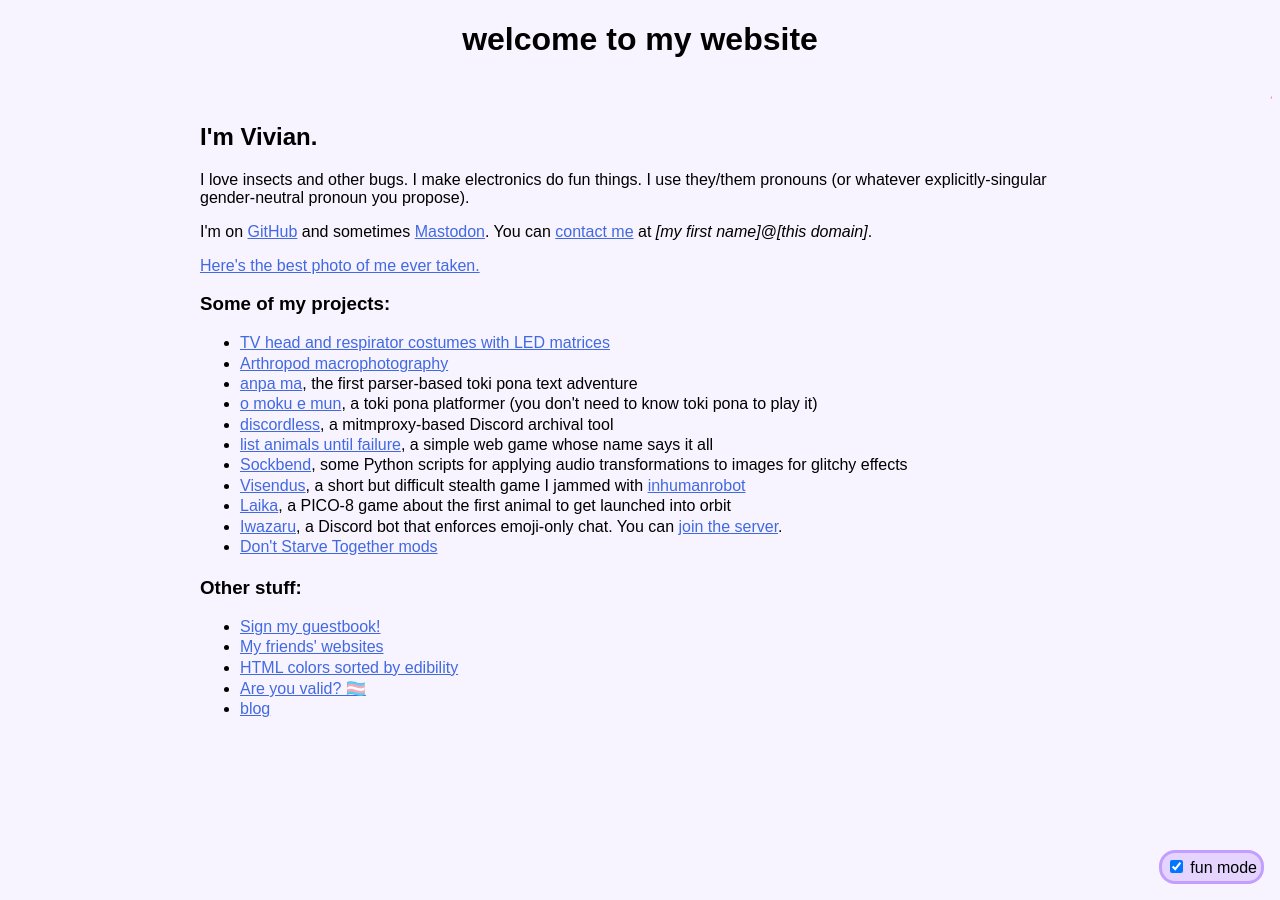
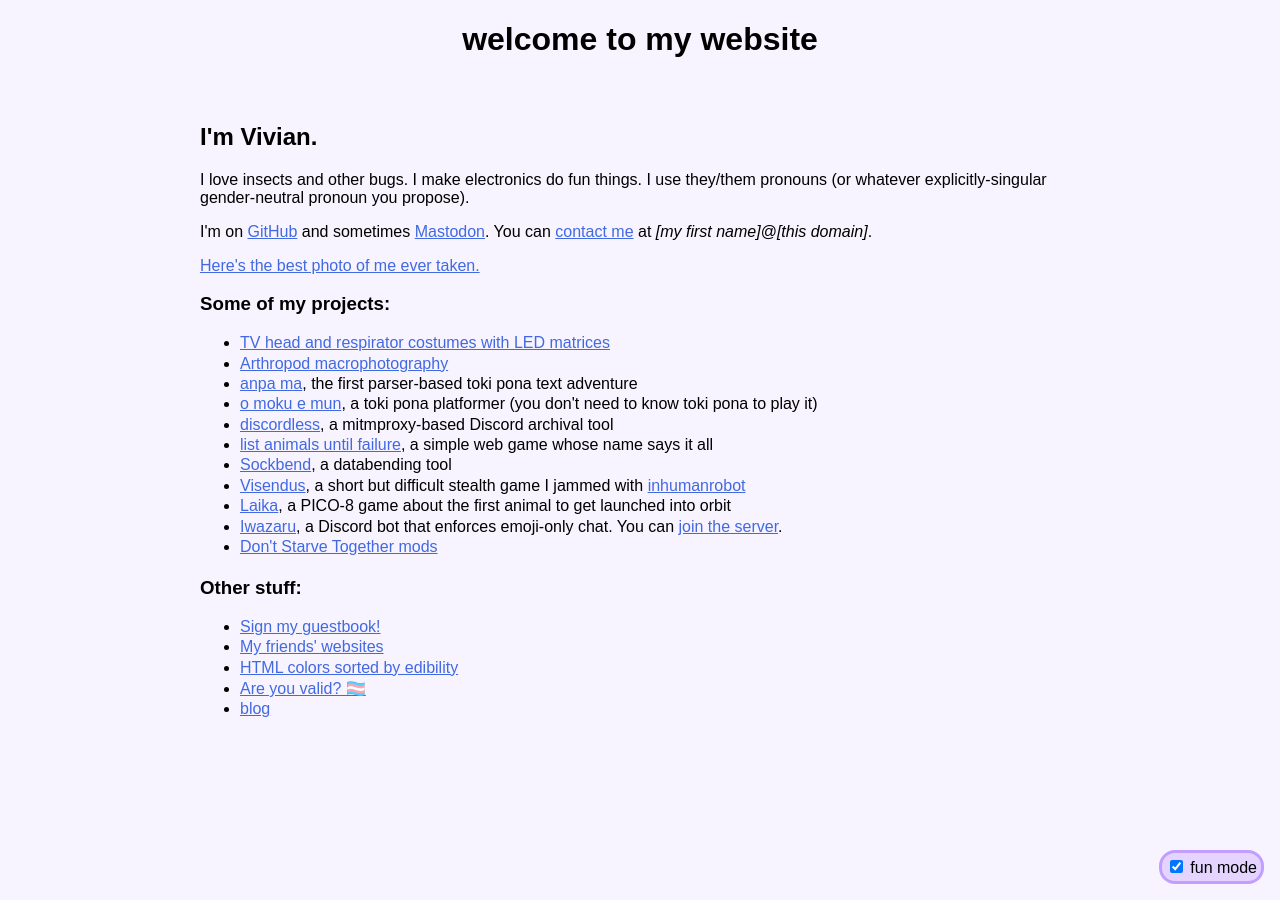
Before and after one commit to Roachbones/Roachbones.github.io, a Jekyll site: the page index.html, which Jekyll copies as it is, in a window 1280 px wide. Built offline with Jekyll 4.4.1, drawn with Linux system fonts in a browser that asks for light colours.

Commit message:
Brevitize sockbend description

```diff
--- a/index.html
+++ b/index.html
@@ -37,7 +37,7 @@ function toggleTrain() {
         <li><a href="https://pipi.la">o moku e mun</a>, a toki pona platformer (you don't need to know toki pona to play it)</li>
 		<li><a href="https://github.com/Roachbones/discordless">discordless</a>, a mitmproxy-based Discord archival tool</li>
 		<li><a href="animalist/">list animals until failure</a>, a simple web game whose name says it all</li>
-		<li><a href="sockbend/">Sockbend</a>, some Python scripts for applying audio transformations to images for glitchy effects</li>
+		<li><a href="sockbend/">Sockbend</a>, a databending tool</li>
 		<li><a href="https://roachbones.itch.io/visendus">Visendus</a>, a short but difficult stealth game I jammed with <a href="https://davidschwartzart.com">inhumanrobot</a>
 		<li><a href="laika/">Laika</a>, a PICO-8 game about the first animal to get launched into orbit</li>
 		<li><a href="https://github.com/Roachbones/Iwazaru">Iwazaru</a>, a Discord bot that enforces emoji-only chat. You can <a href="https://discord.gg/uHtVgCR">join the server</a>.</li>
```
